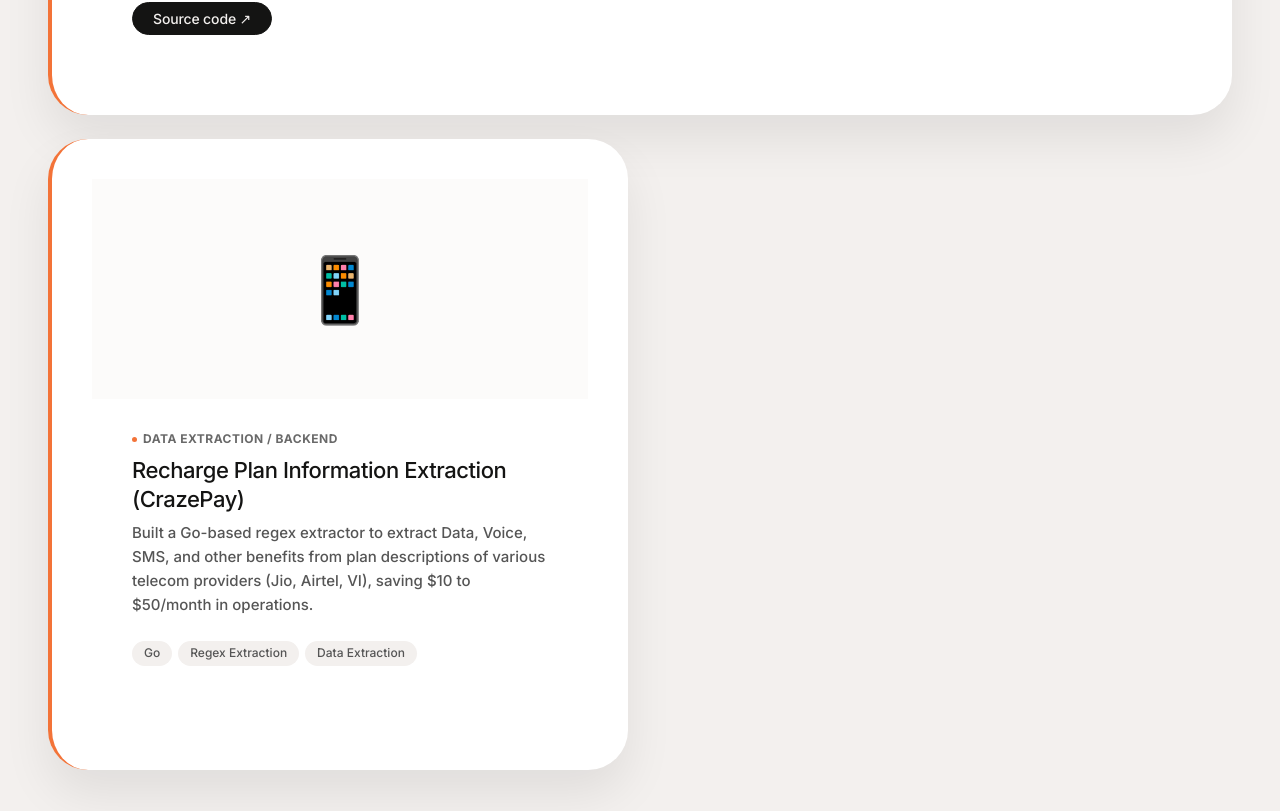
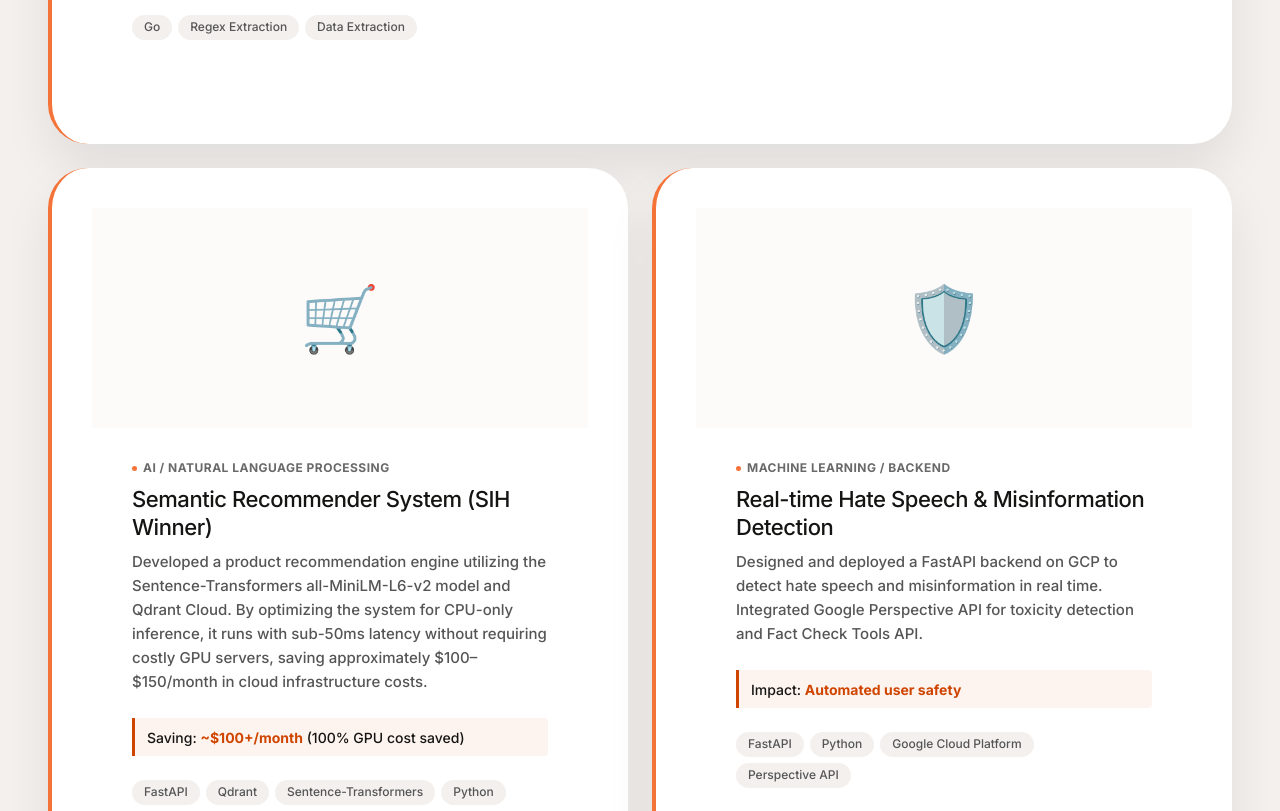
Before and after one commit to debg48/debg-portfolio, a Next.js app: page /projects in a window 1280 px wide. Shown: the part 968-1779 px from the top of the page. Built offline with nearby package versions, Linux system fonts and the light colour scheme.

Commit message:
beautification and improvements;

```diff
--- a/src/app/projects/page.module.css
+++ b/src/app/projects/page.module.css
@@ -32,7 +32,7 @@
   gap: var(--space-3);
 }
 
-.projectsGrid:has(> *:hover) > *:not(:hover) {
+.projectsGrid:has(> *:hover)>*:not(:hover) {
   opacity: 0.6;
   transform: scale(0.98);
 }
@@ -167,8 +167,17 @@
 
 /* Decorative */
 @keyframes pulseOrbital {
-  0%, 100% { transform: scale(1); opacity: 0.1; }
-  50% { transform: scale(1.05); opacity: 0.15; }
+
+  0%,
+  100% {
+    transform: scale(1);
+    opacity: 0.1;
+  }
+
+  50% {
+    transform: scale(1.05);
+    opacity: 0.15;
+  }
 }
 
 .orbitalDecor {
@@ -189,8 +198,7 @@
 }
 
 /* Featured project (first one) */
-.featuredCard {
-}
+.featuredCard {}
 
 .featuredCard .projectMedia {
   height: 280px;
@@ -204,12 +212,15 @@
   .projectsGrid {
     grid-template-columns: 1fr;
   }
+
   .projectFeaturedWrapper {
     grid-column: span 1;
   }
+
   .featuredCard .projectMedia {
     height: 220px;
   }
+
   .featuredCard .projectTitle {
     font-size: 22px;
   }
@@ -219,10 +230,31 @@
   .ghostTitle {
     font-size: 72px;
   }
+
   .orbitalDecor {
     display: none;
   }
+
   .projectMedia {
     height: 180px;
   }
 }
+
+.projectHighlightBox {
+  margin-bottom: var(--space-3);
+  padding: 8px 12px;
+  background: rgba(243, 115, 56, 0.08);
+  border-left: 3px solid var(--signal-orange);
+  border-radius: 0 var(--radius-xs) var(--radius-xs) 0;
+}
+
+.highlightText {
+  font-size: 14px;
+  font-weight: 500;
+  color: var(--ink-black);
+}
+
+.highlightValue {
+  color: var(--signal-orange);
+  font-weight: 700;
+}
--- a/src/app/projects/page.tsx
+++ b/src/app/projects/page.tsx
@@ -11,6 +11,36 @@ export const metadata: Metadata = {
 
 const projects = [
   {
+    emoji: "📱",
+    category: "Data Extraction / Backend",
+    title: "Recharge Plan Information Extraction (CrazePay)",
+    desc: "Built a Go-based regex extractor to extract Data, Voice, SMS, and other benefits from plan descriptions of various telecom providers (Jio, Airtel, VI), saving $10 to $50/month in operations.",
+    tech: ["Go", "Regex Extraction", "Data Extraction"],
+    github: null,
+    live: null,
+    featured: true,
+    highlight: {
+      label: "Saving:",
+      value: "$10–$50/month",
+      suffix: "in operations"
+    }
+  },
+  {
+    emoji: "🛒",
+    category: "AI / Natural Language Processing",
+    title: "Semantic Recommender System (SIH Winner)",
+    desc: "Developed a product recommendation engine utilizing the Sentence-Transformers all-MiniLM-L6-v2 model and Qdrant Cloud. By optimizing the system for CPU-only inference, it runs with sub-50ms latency without requiring costly GPU servers, saving approximately $100–$150/month in cloud infrastructure costs.",
+    tech: ["FastAPI", "Qdrant", "Sentence-Transformers", "Python", "YAML"],
+    github: "https://github.com/debg48/SIH_ecom",
+    live: null,
+    featured: false,
+    highlight: {
+      label: "Saving:",
+      value: "~$100+/month",
+      suffix: "(100% GPU cost saved)"
+    }
+  },
+  {
     emoji: "🛡️",
     category: "Machine Learning / Backend",
     title: "Real-time Hate Speech & Misinformation Detection",
@@ -18,17 +48,12 @@ const projects = [
     tech: ["FastAPI", "Python", "Google Cloud Platform", "Perspective API"],
     github: "#",
     live: null,
-    featured: true,
-  },
-  {
-    emoji: "📱",
-    category: "Data Extraction / Backend",
-    title: "Recharge Plan Information Extraction (CrazePay)",
-    desc: "Built a Go-based regex extractor to extract Data, Voice, SMS, and other benefits from plan descriptions of various telecom providers (Jio, Airtel, VI), saving $10 to $50/month in operations.",
-    tech: ["Go", "Regex Extraction", "Data Extraction"],
-    github: null,
-    live: null,
     featured: false,
+    highlight: {
+      label: "Impact:",
+      value: "Automated user safety",
+      suffix: ""
+    }
   },
 ];
 
@@ -67,6 +92,15 @@ export default function ProjectsPage() {
                     <div className={styles.projectEyebrow}>{project.category}</div>
                     <h3 className={styles.projectTitle}>{project.title}</h3>
                     <p className={styles.projectDesc}>{project.desc}</p>
+                    {project.highlight && (
+                      <div className={styles.projectHighlightBox}>
+                        <span className={styles.highlightText}>
+                          {project.highlight.label}{' '}
+                          <strong className={styles.highlightValue}>{project.highlight.value}</strong>{' '}
+                          {project.highlight.suffix}
+                        </span>
+                      </div>
+                    )}
                     <div className={styles.techStack}>
                       {project.tech.map((t) => (
                         <span key={t} className={styles.techBadge}>{t}</span>
```
Also changed, not shown: src/app/page.tsx (+17 -4 lines).
